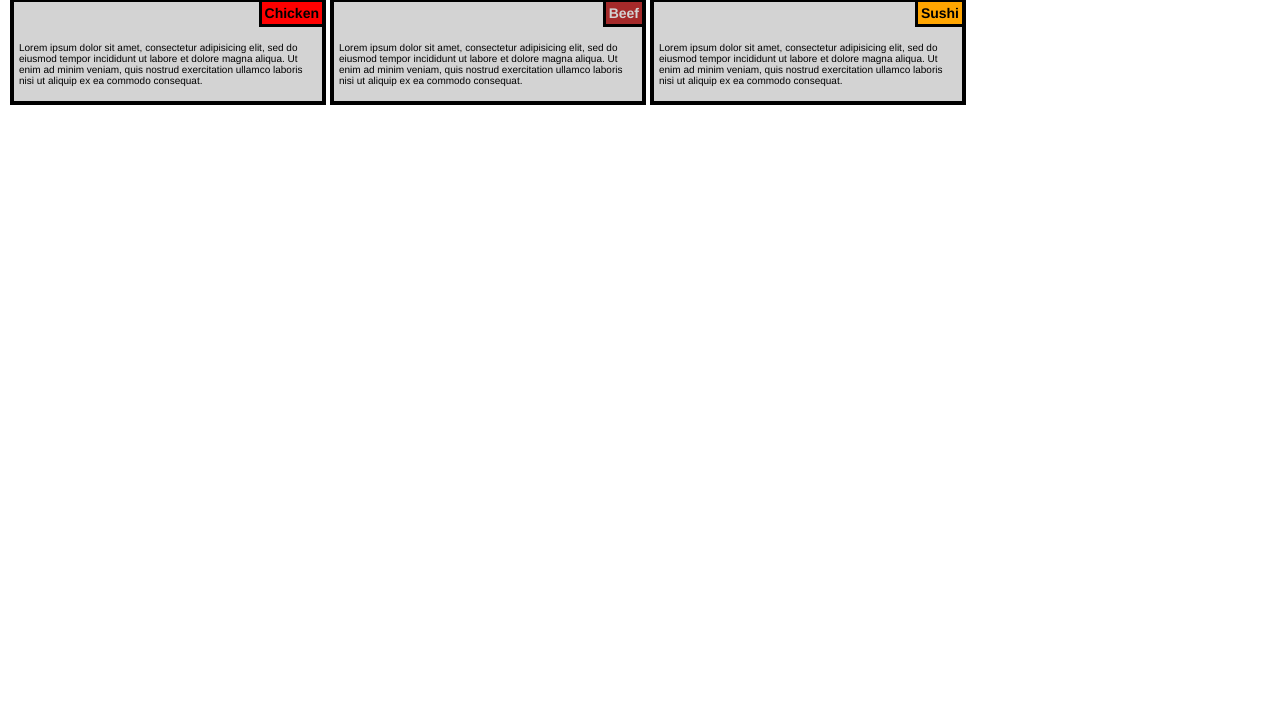
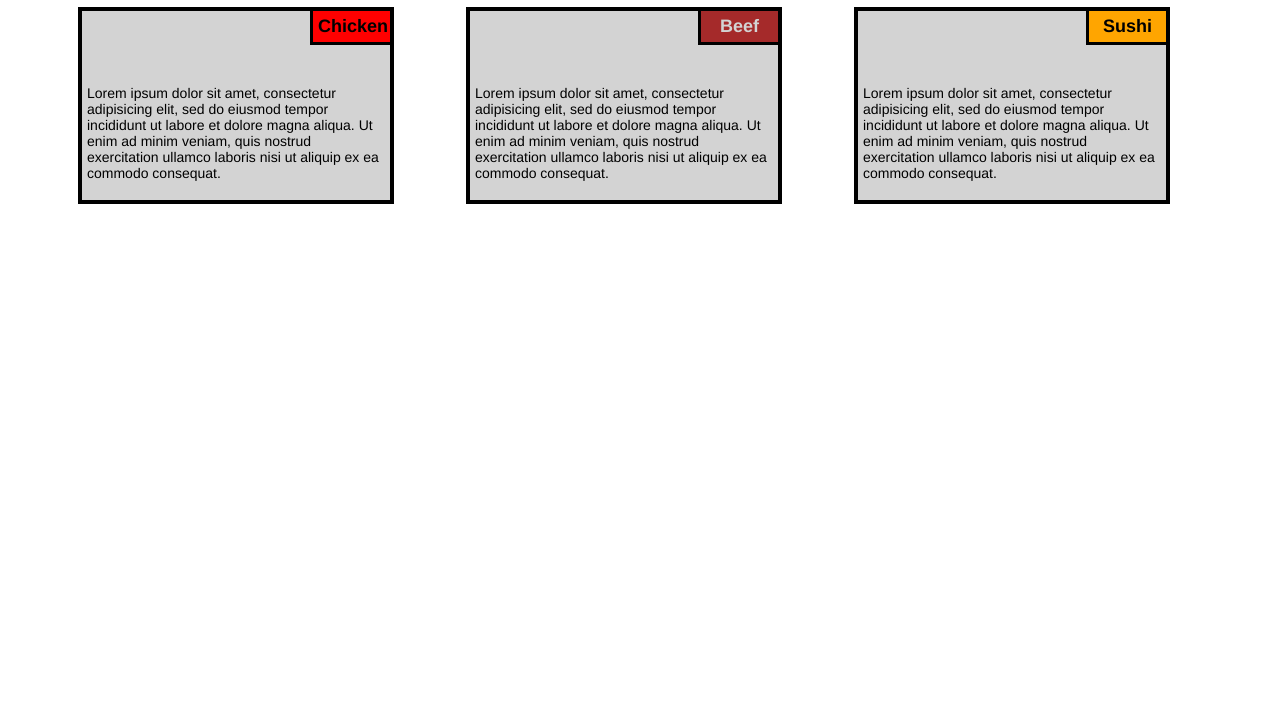
Before and after one commit to jennaaloia/module2-solution, a plain HTML site: page index.html in a window 1280 px wide. Shown: the part 82-800 px from the top of the page. Drawn offline with Linux system fonts and the light colour scheme.

Commit message:
assignment done

```diff
--- a/mod2.css
+++ b/mod2.css
@@ -3,10 +3,11 @@
 	font-family: Helvetica;
 	box-sizing: border-box;
 	padding: 0px;
-	}
+
+}
 
 h1 {
-	font-size: 150%;
+	font-size: 200%;
 	margin-bottom: 20px;
 	margin-top: 30px;
 	text-align: center;
@@ -14,37 +15,43 @@ h1 {
 }
 
 h2 {
-	font-size: 14px;
-	padding: 3px;
+	text-align: center;
+	font-size: 18px;
+	padding: 5px;
 	border-left: solid black;
 	border-bottom: solid black;
-	margin-top: 0px;
+	margin: 0px;
 	float: right;
+	width: 80px;
 
 }
 
 p {
-	font-size: 10px;
-	width: auto;
-	height: auto;
+	font-size: 14px;
+	font-weight: normal;
     color: black;
 	background-color: lightgray;
 	position: relative;
 	margin-top: 35px;
 	padding: 5px;
 	width: 100%;
+	float: left;
+	clear: both;
 
 }
 /****Responsive Framework****/
+.container {
+	width: 100%;
+}
 .row {
 	width: 100%;
 }
 .col {
 	position: relative;
+
 }
 
 #chicken {
-	text-align: right;
 	background-color: red;
 	color: black;
 	display: inline-block;
@@ -53,14 +60,12 @@ p {
 }
 
 #beef {
-	text-align: right;
 	background-color: brown;
 	color: lightgray;
 	display: inline-block;
 
 }
 #sushi {
-	text-align: right;
 	background-color: orange;
 	color: black;
 	display: inline-block;
@@ -76,6 +81,8 @@ p {
 	border: 4px solid black;
 	background-color: lightgray;
 	margin: 2px;
+	margin-left: 70px;
+
 
 			}
 	.col-lg-1 {
@@ -126,6 +133,7 @@ p {
 		border: 4px solid black;
 		background-color: lightgray;
 		margin: 2px;
+		margin-left: 70x;
 	}
 	.col-md-1 {
 		width: 8.33%;
@@ -166,7 +174,7 @@ p {
 }
 
 /****equal or less than 767px****/
-@media (max-width: 767px) {
+@media (max-width: 767px) and (min-width: 0px) {
 	 .col-sm-1, .col-sm-2, .col-sm-3,
 	 .col-sm-4, .col-sm-5, .col-sm-6,
 	 .col-sm-7, .col-sm-8, .col-sm-9,
@@ -174,7 +182,8 @@ p {
 		float: left;
 		border: 4px solid black;
 		background-color: lightgray;
-		margin: 2px;
+		margin: 2px 2px 2px 2px;
+
 	}
 	.col-sm-1 {
 		width: 8.33%;
```
